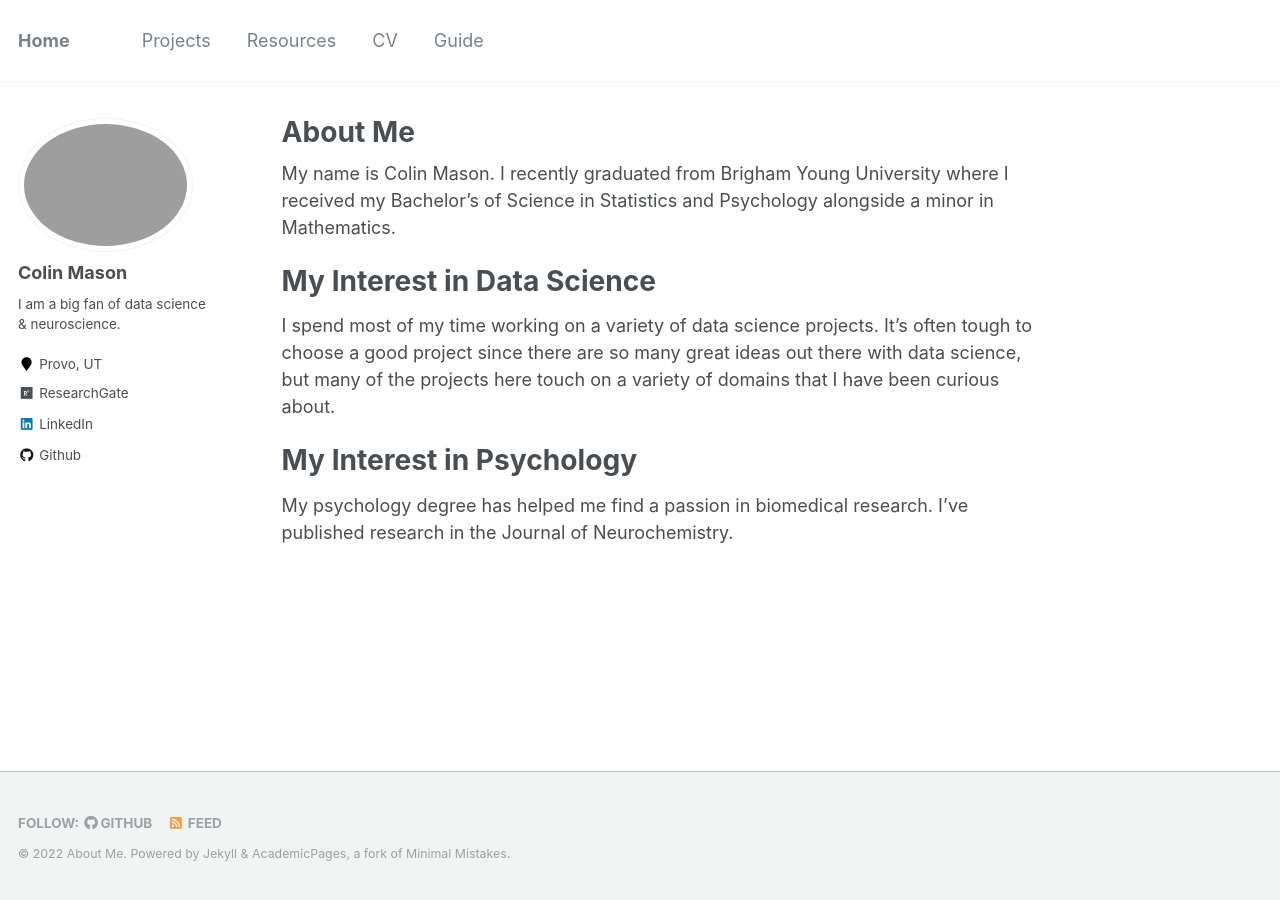
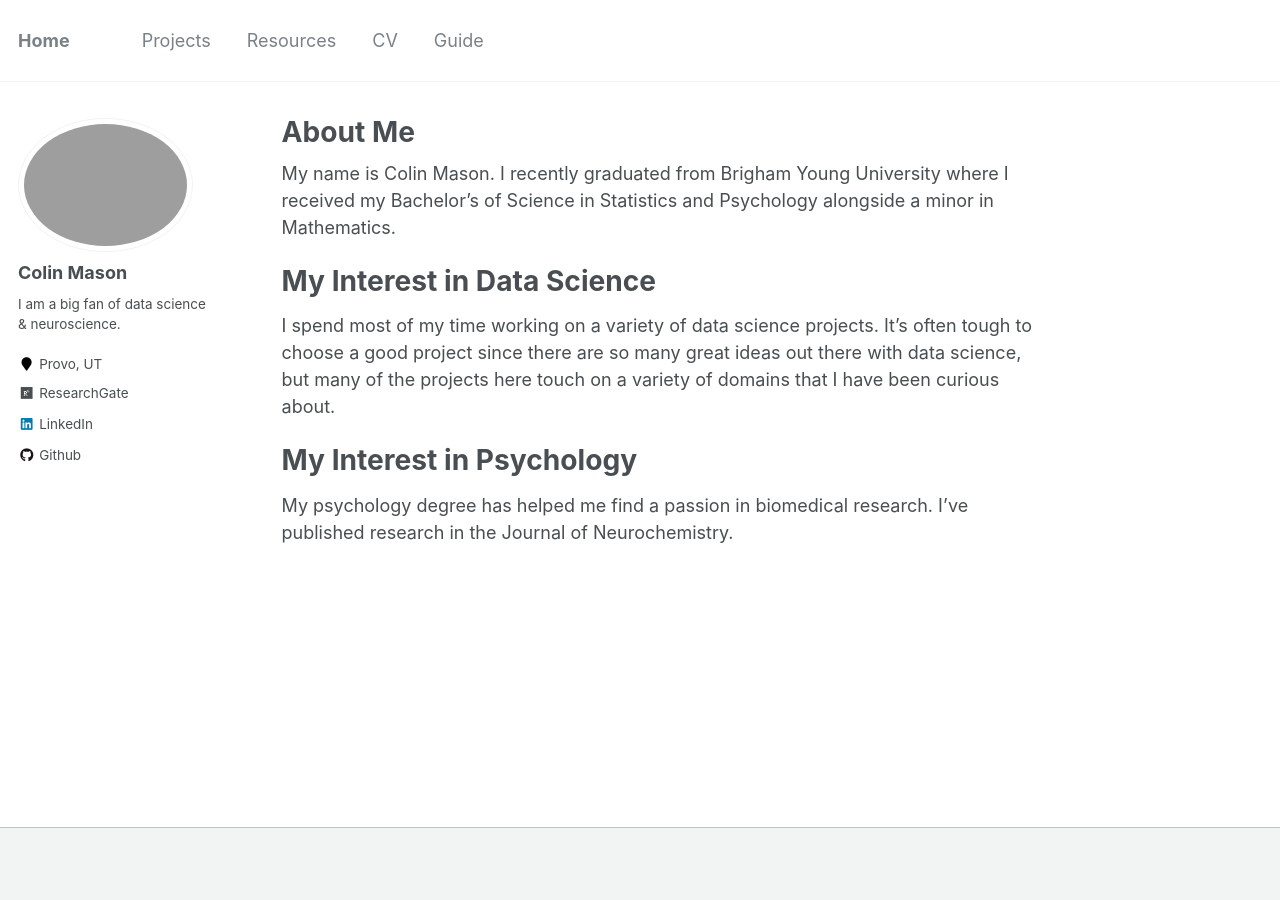
Before and after one commit to cmason30/cmason30.github.io, a Jekyll site: the page built from _pages/about.md, in a window 1280 px wide. Built offline with Jekyll 4.4.1, drawn with Linux system fonts in a browser that asks for light colours.

Commit message:
updated projects

```diff
--- a/_includes/footer.html
+++ b/_includes/footer.html
@@ -1,24 +1,24 @@
-{% include base_path %}
+<!--{% include base_path %}-->
 
-<div class="page__footer-follow">
-  <ul class="social-icons">
-    {% if site.data.ui-text[site.locale].follow_label %}
-      <li><strong>{{ site.data.ui-text[site.locale].follow_label }}</strong></li>
-    {% endif %}
-    {% if site.twitter.username %}
-      <li><a href="https://twitter.com/{{ site.twitter.username }}"><i class="fab fa-twitter-square" aria-hidden="true"></i> Twitter</a></li>
-    {% endif %}
-    {% if site.facebook.username %}
-      <li><a href="https://facebook.com/{{ site.facebook.username }}"><i class="fab fa-facebook-square" aria-hidden="true"></i> Facebook</a></li>
-    {% endif %}
-    {% if site.author.github %}
-      <li><a href="http://github.com/{{ site.author.github }}"><i class="fab fa-github" aria-hidden="true"></i> GitHub</a></li>
-    {% endif %}
-    {% if site.author.bitbucket %}
-      <li><a href="http://bitbucket.org/{{ site.author.bitbucket }}"><i class="fab fa-bitbucket" aria-hidden="true"></i> Bitbucket</a></li>
-    {% endif %}
-    <li><a href="{% if site.atom_feed.path %}{{ site.atom_feed.path }}{% else %}{{ base_path }}/feed.xml{% endif %}"><i class="fa fa-fw fa-rss-square" aria-hidden="true"></i> {{ site.data.ui-text[site.locale].feed_label | default: "Feed" }}</a></li>
-  </ul>
-</div>
+<!--<div class="page__footer-follow">-->
+<!--  <ul class="social-icons">-->
+<!--    {% if site.data.ui-text[site.locale].follow_label %}-->
+<!--      <li><strong>{{ site.data.ui-text[site.locale].follow_label }}</strong></li>-->
+<!--    {% endif %}-->
+<!--    {% if site.twitter.username %}-->
+<!--      <li><a href="https://twitter.com/{{ site.twitter.username }}"><i class="fab fa-twitter-square" aria-hidden="true"></i> Twitter</a></li>-->
+<!--    {% endif %}-->
+<!--    {% if site.facebook.username %}-->
+<!--      <li><a href="https://facebook.com/{{ site.facebook.username }}"><i class="fab fa-facebook-square" aria-hidden="true"></i> Facebook</a></li>-->
+<!--    {% endif %}-->
+<!--    {% if site.author.github %}-->
+<!--      <li><a href="http://github.com/{{ site.author.github }}"><i class="fab fa-github" aria-hidden="true"></i> GitHub</a></li>-->
+<!--    {% endif %}-->
+<!--    {% if site.author.bitbucket %}-->
+<!--      <li><a href="http://bitbucket.org/{{ site.author.bitbucket }}"><i class="fab fa-bitbucket" aria-hidden="true"></i> Bitbucket</a></li>-->
+<!--    {% endif %}-->
+<!--    <li><a href="{% if site.atom_feed.path %}{{ site.atom_feed.path }}{% else %}{{ base_path }}/feed.xml{% endif %}"><i class="fa fa-fw fa-rss-square" aria-hidden="true"></i> {{ site.data.ui-text[site.locale].feed_label | default: "Feed" }}</a></li>-->
+<!--  </ul>-->
+<!--</div>-->
 
-<div class="page__footer-copyright">&copy; {{ site.time | date: '%Y' }} {{ site.name | default: site.title }}. {{ site.data.ui-text[site.locale].powered_by | default: "Powered by" }} <a href="http://jekyllrb.com" rel="nofollow">Jekyll</a> &amp; <a href="https://github.com/academicpages/academicpages.github.io">AcademicPages</a>, a fork of <a href="https://mademistakes.com/work/minimal-mistakes-jekyll-theme/" rel="nofollow">Minimal Mistakes</a>.</div>
+<!--<div class="page__footer-copyright">&copy; {{ site.time | date: '%Y' }} {{ site.name | default: site.title }}. {{ site.data.ui-text[site.locale].powered_by | default: "Powered by" }} <a href="http://jekyllrb.com" rel="nofollow">Jekyll</a> &amp; <a href="https://github.com/academicpages/academicpages.github.io">AcademicPages</a>, a fork of <a href="https://mademistakes.com/work/minimal-mistakes-jekyll-theme/" rel="nofollow">Minimal Mistakes</a>.</div>-->
```
